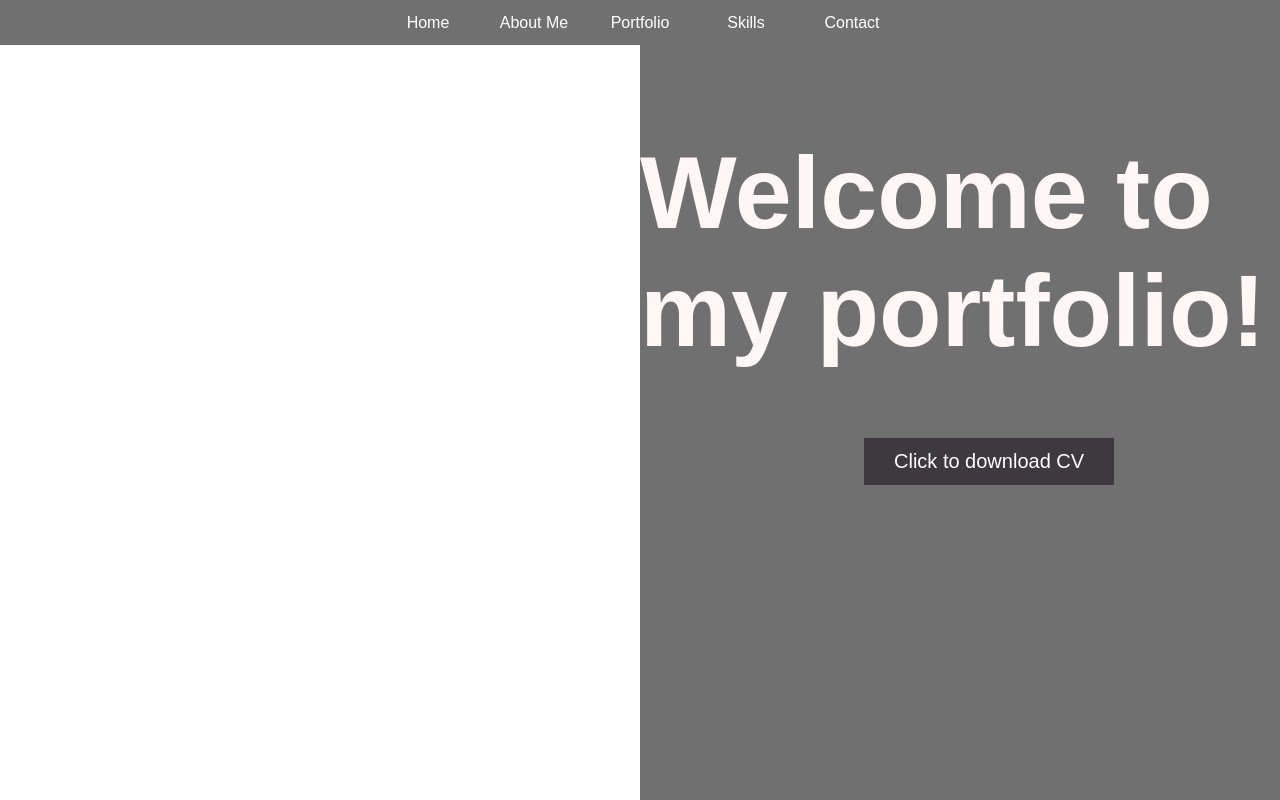
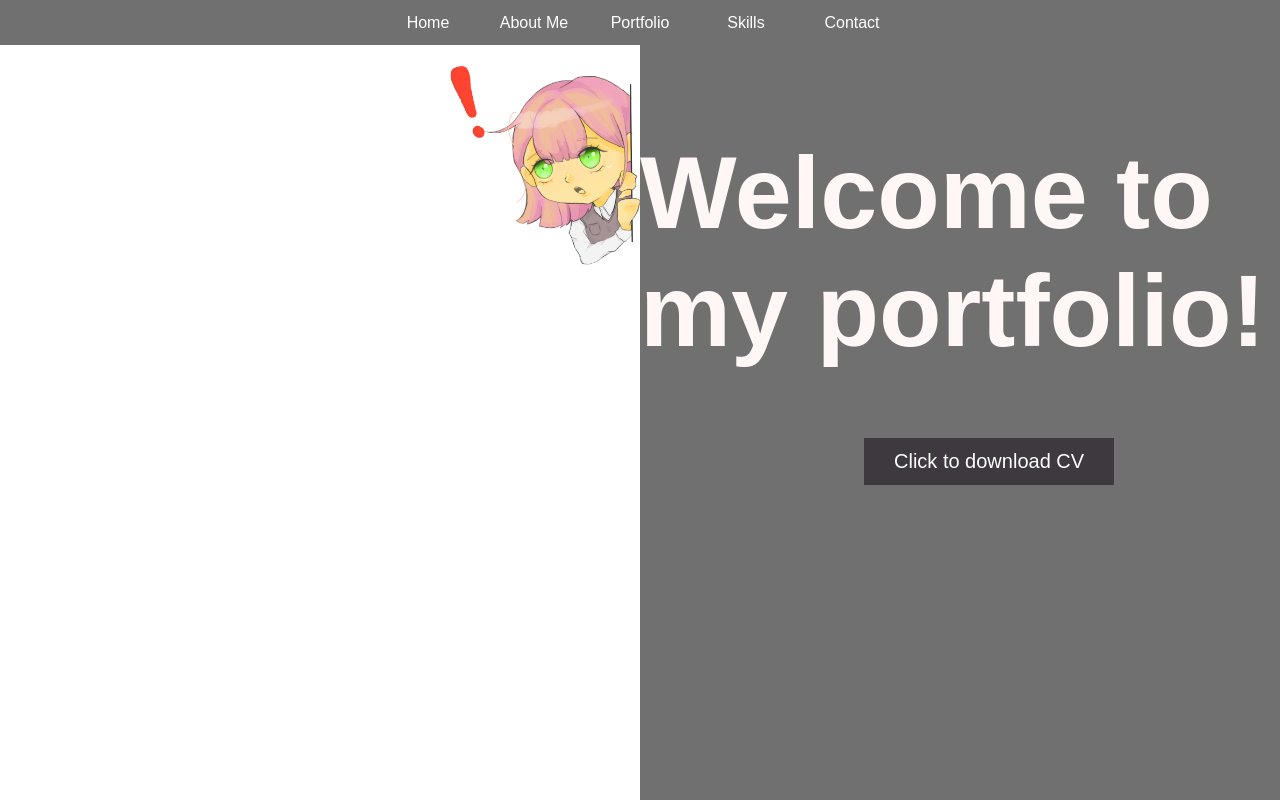
Before and after one commit to SamihaKamal/My-Portfolio, a plain HTML site: page index.html in a window 1280 px wide. Drawn offline with Linux system fonts and the light colour scheme.

Commit message:
Added hello ChibiHello

```diff
--- a/index.html
+++ b/index.html
@@ -18,9 +18,10 @@
             <li><a href="contact.html">Contact</a></li>
         </ul>
     </nav>
+
     <div class="split left">
         <div class="centered">
-
+            <img style="transform: none; margin-left: 70%;" src="Images/ChibiHello.png" width="30%" height="50%" >
         </div>
     </div>
     <div class="split right">
```
Also changed, not shown: Images/ChibiHello.png (added).
